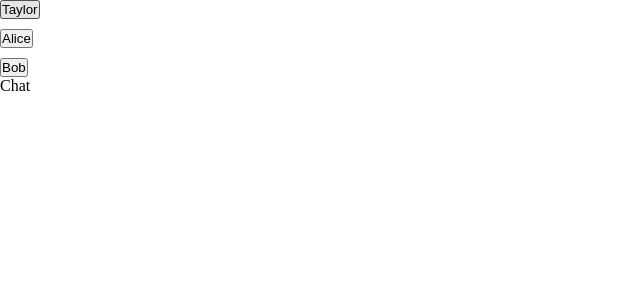
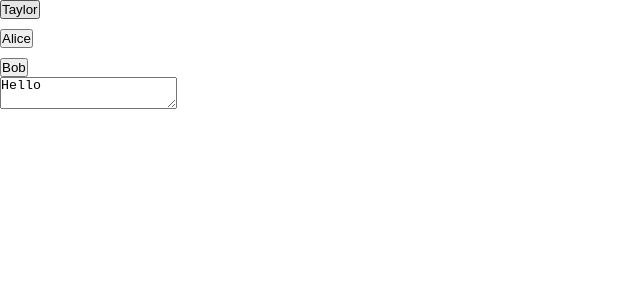
Before and after one commit to nickonyi/Reducer, a React (Vite) app: page / in a window 1280 px wide. Shown: the top 300 px of the page, without its empty margins (0-640 px from the left). Built offline with nearby package versions, Linux system fonts and the light colour scheme.

Commit message:
reducer code

```diff
--- a/src/components/Chat.jsx
+++ b/src/components/Chat.jsx
@@ -1,7 +1,11 @@
 import React from 'react';
 
-function Chat() {
-  return <div>Chat</div>;
+function Chat({ contact, message, dispatch }) {
+  return (
+    <section className="chat">
+      <textarea value={message} />
+    </section>
+  );
 }
 
 export default Chat;
--- a/src/components/Messenger.jsx
+++ b/src/components/Messenger.jsx
@@ -7,7 +7,7 @@ import '../App.css';
 
 function Messenger() {
   const [state, dispatch] = useReducer(messageReducer, initialState);
-  const message = state.messages[state.selectId];
+  const message = state.message;
   const contact = contacts.find((c) => c.id === state.selectedId);
 
   return (
--- a/src/components/messageReducer.js
+++ b/src/components/messageReducer.js
@@ -1,10 +1,6 @@
 export const initialState = {
   selectedId: 0,
-  messages: {
-    0: 'Hello, Taylor',
-    1: 'Hello, Alice',
-    2: 'Hello, Bob',
-  },
+  message: 'Hello',
 };
 
 export function messageReducer(state, action) {}
```
